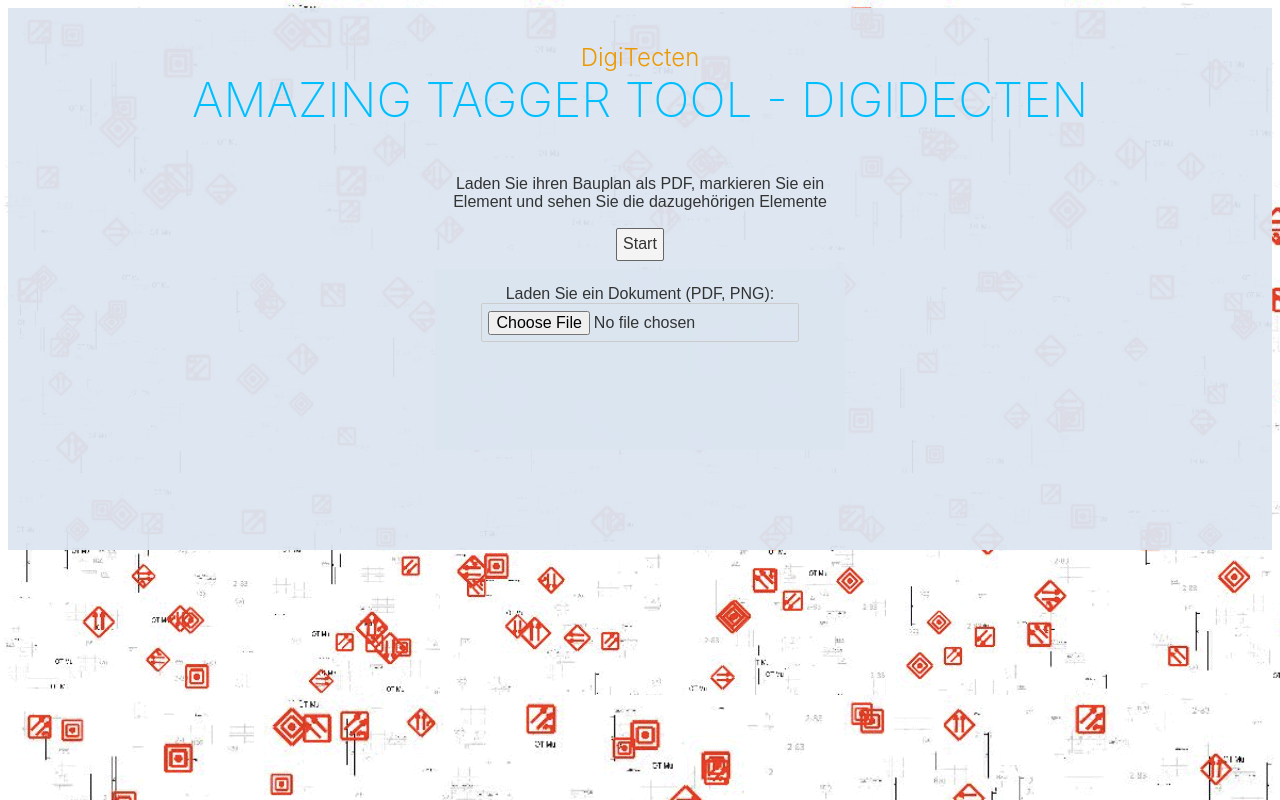
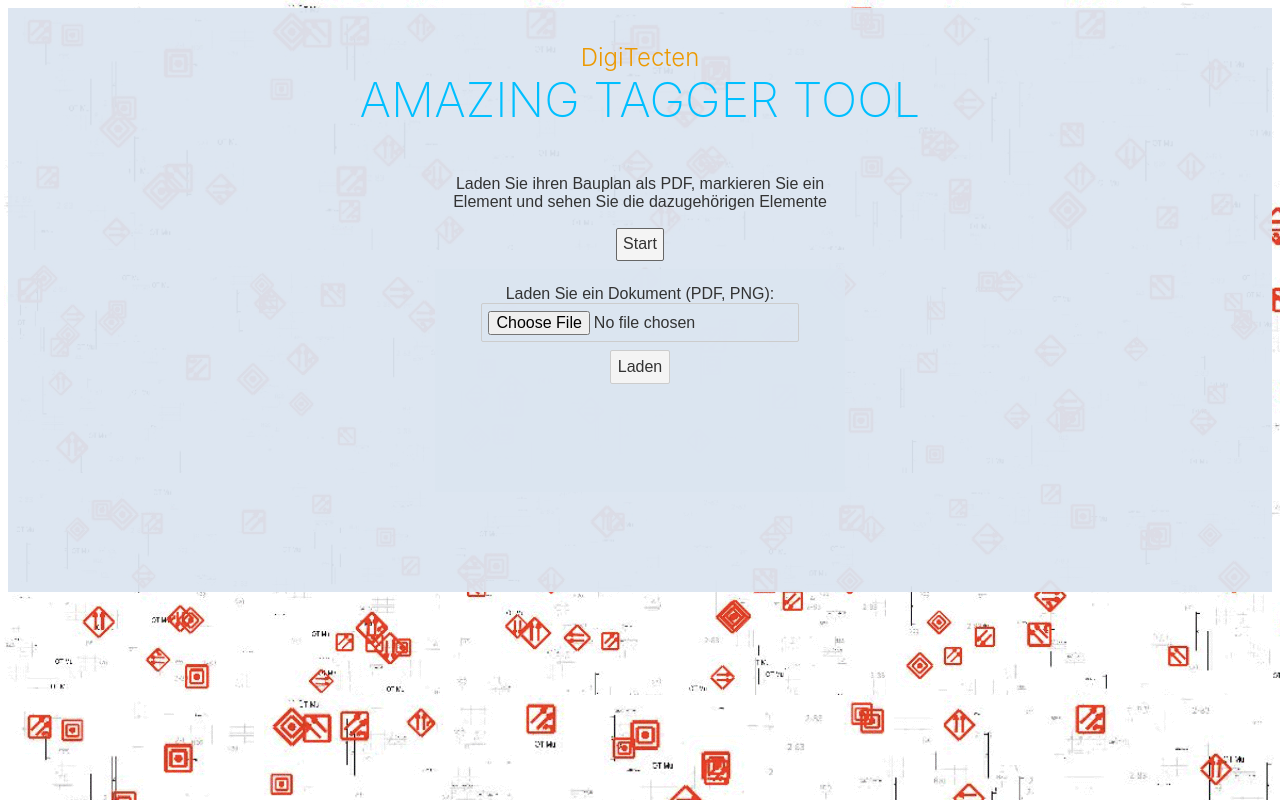
Before and after one commit to DigiTecten/webtool, a Svelte app in the folder svelte_app/: page / in a window 1280 px wide. Both pictures are taken after a click on the button "Start". Built offline with nearby package versions, Linux system fonts and the light colour scheme.

Commit message:
upload test

```diff
--- a/svelte_app/src/App.svelte
+++ b/svelte_app/src/App.svelte
@@ -3,15 +3,15 @@
 	import Upload from './Upload.svelte';
 
 	function toggleStart() {
-    if (start != true) {
-      start = true;
-    }
-  }
+		if (start != true) {
+		start = true;
+		}
+  	}
 </script>
 
 <main>
 	<h2>DigiTecten</h2>
-	<h1>Amazing Tagger Tool - DigiDecten</h1>
+	<h1>Amazing Tagger Tool</h1>
 	<div class="pure-g">
 		<div class="pure-u-1-3"></div>
 		<div class="pure-u-1-3">
--- a/svelte_app/src/Upload.svelte
+++ b/svelte_app/src/Upload.svelte
@@ -10,6 +10,36 @@
 			console.log(`${file.name}: ${file.size} bytes`);
 		}
 	}
+	async function doPost () {
+		const res = await fetch('http://localhost:8080/postFile', {
+			method: 'POST',
+			body: JSON.stringify({
+				foo,
+				bar
+			})
+		})
+
+		const json = await res.json()
+		result = JSON.stringify(json)
+		console.log('result:', result);
+	}
+
+	function upload() {
+		if (files) {
+			const formData = new FormData();
+			formData.append('dataFile', files);
+			const upload = fetch('http://localhost:8080/upload', {
+				method: 'POST',
+				body: formData
+			}).then((response) => response.json()).then((result) => {
+				console.log('Success:', result);
+			})
+			.catch((error) => {
+				console.error('Error:', error);
+			});
+		}
+    }
+
 </script>
 <main>
     <label for="uploadInput">Laden Sie ein Dokument (PDF, PNG):</label>
@@ -20,6 +50,7 @@
         name="uploadInput"
         type="file"
     />
+	<button on:click={upload}>Laden</button>
 </main>
 
 {#if files}
```
